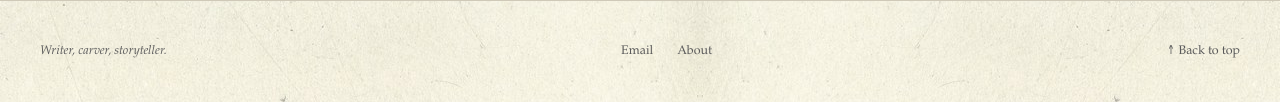
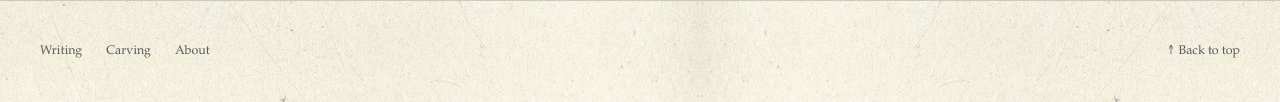
Before and after one commit to cindyzrealz/personalwebsite, a plain HTML site: page index.html in a window 1280 px wide. Shown: the part 809-911 px from the top of the page. Drawn offline with Linux system fonts and the light colour scheme.

Commit message:
Simplify footer links

```diff
--- a/index.html
+++ b/index.html
@@ -61,9 +61,9 @@
   </main>
 
   <footer class="site-footer">
-    <p class="footer-bio">Writer, carver, storyteller.</p>
     <p class="footer-links">
-      <a href="mailto:contact@cindyzen g.com">Email</a>
+      <a href="writing/">Writing</a>
+      <a href="carving/">Carving</a>
       <a href="about/">About</a>
     </p>
     <a class="back-to-top" href="#">↑ Back to top</a>
```
